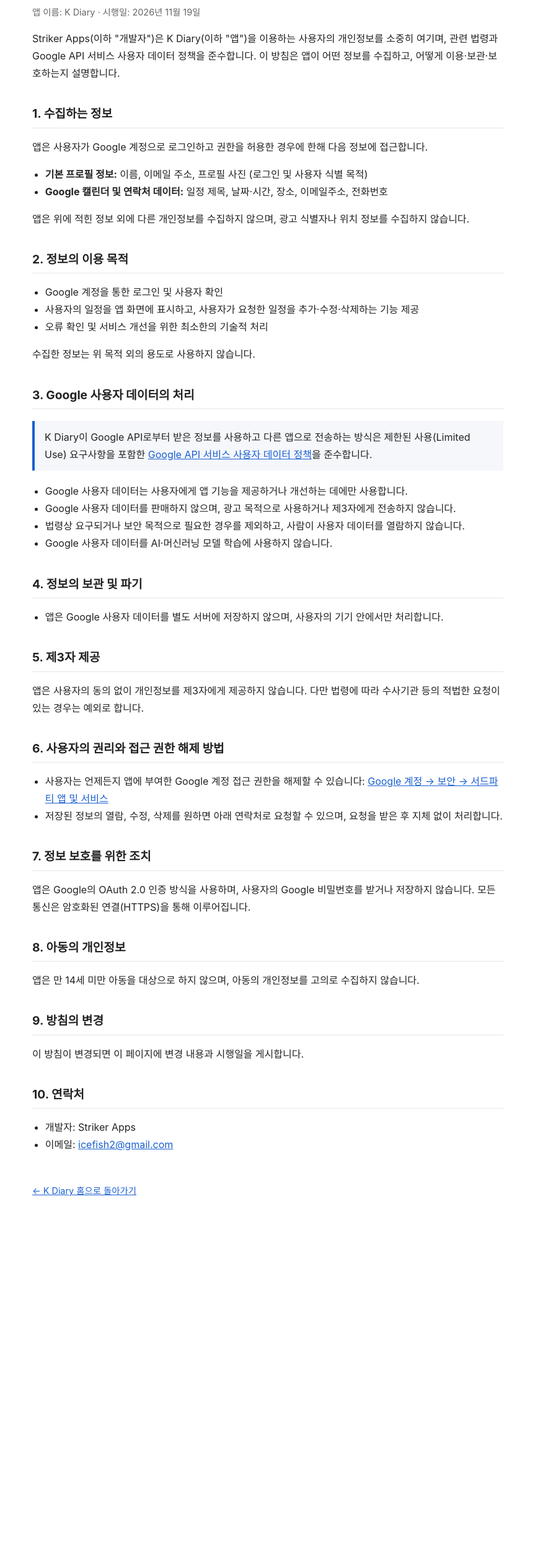
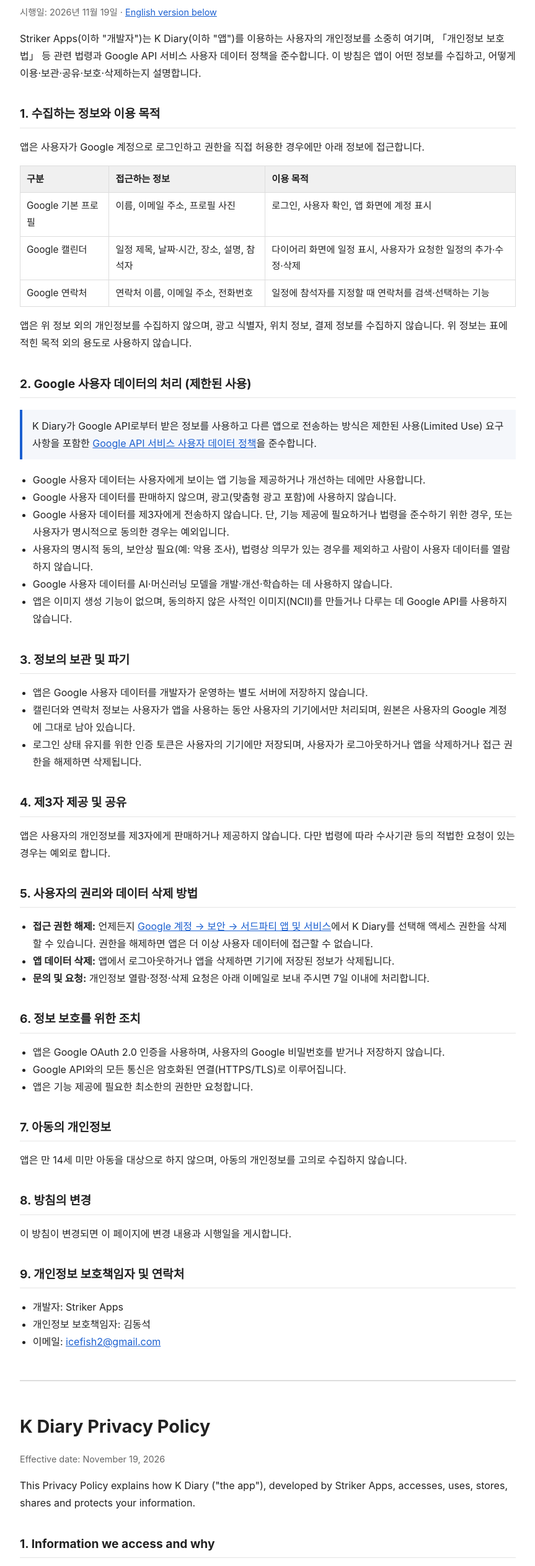
Before and after one commit to Striker1-Kim/my-app-home, a plain HTML site: page privacy.html in a window 1280 px wide. Shown: the part 117-2643 px from the top of the page at 62% size, without its empty margins (208-1071 px from the left). Before the commit the page ends 2131 px from the top, so only its background shows below. Drawn offline with Linux system fonts and the light colour scheme.

Commit message:
Update privacy.html

```diff
--- a/privacy.html
+++ b/privacy.html
@@ -3,104 +3,177 @@
 <head>
   <meta charset="UTF-8">
   <meta name="viewport" content="width=device-width, initial-scale=1.0">
-  <title>개인정보처리방침 | K Diary</title>
+  <title>K Diary 개인정보처리방침 (Privacy Policy)</title>
   <style>
-    body {
-      font-family: -apple-system, BlinkMacSystemFont, "Segoe UI", "Malgun Gothic", "Apple SD Gothic Neo", sans-serif;
-      max-width: 760px;
-      margin: 0 auto;
-      padding: 40px 20px 80px;
-      line-height: 1.75;
-      color: #222;
-    }
+    body { font-family: -apple-system, BlinkMacSystemFont, "Segoe UI", "Malgun Gothic", "Apple SD Gothic Neo", sans-serif; max-width: 800px; margin: 0 auto; padding: 40px 20px 80px; line-height: 1.75; color: #222; }
     h1 { font-size: 1.8rem; margin-bottom: 0.2rem; }
     h2 { font-size: 1.2rem; margin-top: 2.2rem; border-bottom: 1px solid #e5e5e5; padding-bottom: 0.3rem; }
     .meta { color: #666; font-size: 0.9rem; }
     ul { padding-left: 1.3rem; }
     a { color: #1a5fd0; }
+    table { border-collapse: collapse; width: 100%; font-size: 0.95rem; }
+    th, td { border: 1px solid #ddd; padding: 8px 10px; text-align: left; vertical-align: top; }
+    th { background: #f0f0f0; }
     .notice { background: #f5f7fb; border-left: 4px solid #1a5fd0; padding: 12px 16px; margin: 1.2rem 0; }
+    hr { margin: 3rem 0; border: none; border-top: 2px solid #ddd; }
     footer { margin-top: 3rem; font-size: 0.9rem; color: #666; }
   </style>
 </head>
 <body>
 
-  <h1>개인정보처리방침</h1>
-  <p class="meta">앱 이름: K Diary · 시행일: 2026년 11월 19일</p>
+  <h1>K Diary 개인정보처리방침</h1>
+  <p class="meta">시행일: 2026년 11월 19일 · <a href="#english">English version below</a></p>
 
   <p>
-    Striker Apps(이하 "개발자")은 K Diary(이하 "앱")을 이용하는 사용자의 개인정보를 소중히 여기며,
-    관련 법령과 Google API 서비스 사용자 데이터 정책을 준수합니다.
-    이 방침은 앱이 어떤 정보를 수집하고, 어떻게 이용·보관·보호하는지 설명합니다.
+    Striker Apps(이하 "개발자")는 K Diary(이하 "앱")를 이용하는 사용자의 개인정보를 소중히 여기며,
+    「개인정보 보호법」 등 관련 법령과 Google API 서비스 사용자 데이터 정책을 준수합니다.
+    이 방침은 앱이 어떤 정보를 수집하고, 어떻게 이용·보관·공유·보호·삭제하는지 설명합니다.
   </p>
 
-  <h2>1. 수집하는 정보</h2>
-  <p>앱은 사용자가 Google 계정으로 로그인하고 권한을 허용한 경우에 한해 다음 정보에 접근합니다.</p>
-  <ul>
-    <li><strong>기본 프로필 정보:</strong> 이름, 이메일 주소, 프로필 사진 (로그인 및 사용자 식별 목적)</li>
-    <li><strong>Google 캘린더 및 연락처 데이터:</strong> 일정 제목, 날짜·시간, 장소, 이메일주소, 전화번호</li>
-  </ul>
-  <p>앱은 위에 적힌 정보 외에 다른 개인정보를 수집하지 않으며, 광고 식별자나 위치 정보를 수집하지 않습니다.</p>
+  <h2>1. 수집하는 정보와 이용 목적</h2>
+  <p>앱은 사용자가 Google 계정으로 로그인하고 권한을 직접 허용한 경우에만 아래 정보에 접근합니다.</p>
+  <table>
+    <tr><th>구분</th><th>접근하는 정보</th><th>이용 목적</th></tr>
+    <tr>
+      <td>Google 기본 프로필</td>
+      <td>이름, 이메일 주소, 프로필 사진</td>
+      <td>로그인, 사용자 확인, 앱 화면에 계정 표시</td>
+    </tr>
+    <tr>
+      <td>Google 캘린더</td>
+      <td>일정 제목, 날짜·시간, 장소, 설명, 참석자</td>
+      <td>다이어리 화면에 일정 표시, 사용자가 요청한 일정의 추가·수정·삭제</td>
+    </tr>
+    <tr>
+      <td>Google 연락처</td>
+      <td>연락처 이름, 이메일 주소, 전화번호</td>
+      <td>일정에 참석자를 지정할 때 연락처를 검색·선택하는 기능</td>
+    </tr>
+  </table>
+  <p>앱은 위 정보 외의 개인정보를 수집하지 않으며, 광고 식별자, 위치 정보, 결제 정보를 수집하지 않습니다.
+    위 정보는 표에 적힌 목적 외의 용도로 사용하지 않습니다.</p>
 
-  <h2>2. 정보의 이용 목적</h2>
-  <ul>
-    <li>Google 계정을 통한 로그인 및 사용자 확인</li>
-    <li>사용자의 일정을 앱 화면에 표시하고, 사용자가 요청한 일정을 추가·수정·삭제하는 기능 제공</li>
-    <li>오류 확인 및 서비스 개선을 위한 최소한의 기술적 처리</li>
-  </ul>
-  <p>수집한 정보는 위 목적 외의 용도로 사용하지 않습니다.</p>
-
-  <h2>3. Google 사용자 데이터의 처리</h2>
+  <h2>2. Google 사용자 데이터의 처리 (제한된 사용)</h2>
   <div class="notice">
-    K Diary이 Google API로부터 받은 정보를 사용하고 다른 앱으로 전송하는 방식은
+    K Diary가 Google API로부터 받은 정보를 사용하고 다른 앱으로 전송하는 방식은
     제한된 사용(Limited Use) 요구사항을 포함한
     <a href="https://developers.google.com/terms/api-services-user-data-policy" target="_blank" rel="noopener">Google API 서비스 사용자 데이터 정책</a>을 준수합니다.
   </div>
   <ul>
-    <li>Google 사용자 데이터는 사용자에게 앱 기능을 제공하거나 개선하는 데에만 사용합니다.</li>
-    <li>Google 사용자 데이터를 판매하지 않으며, 광고 목적으로 사용하거나 제3자에게 전송하지 않습니다.</li>
-    <li>법령상 요구되거나 보안 목적으로 필요한 경우를 제외하고, 사람이 사용자 데이터를 열람하지 않습니다.</li>
-    <li>Google 사용자 데이터를 AI·머신러닝 모델 학습에 사용하지 않습니다.</li>
+    <li>Google 사용자 데이터는 사용자에게 보이는 앱 기능을 제공하거나 개선하는 데에만 사용합니다.</li>
+    <li>Google 사용자 데이터를 판매하지 않으며, 광고(맞춤형 광고 포함)에 사용하지 않습니다.</li>
+    <li>Google 사용자 데이터를 제3자에게 전송하지 않습니다. 단, 기능 제공에 필요하거나 법령을 준수하기 위한 경우, 또는 사용자가 명시적으로 동의한 경우는 예외입니다.</li>
+    <li>사용자의 명시적 동의, 보안상 필요(예: 악용 조사), 법령상 의무가 있는 경우를 제외하고 사람이 사용자 데이터를 열람하지 않습니다.</li>
+    <li>Google 사용자 데이터를 AI·머신러닝 모델을 개발·개선·학습하는 데 사용하지 않습니다.</li>
+    <li>앱은 이미지 생성 기능이 없으며, 동의하지 않은 사적인 이미지(NCII)를 만들거나 다루는 데 Google API를 사용하지 않습니다.</li>
   </ul>
 
-  <h2>4. 정보의 보관 및 파기</h2>
+  <h2>3. 정보의 보관 및 파기</h2>
   <ul>
-    <li>앱은 Google 사용자 데이터를 별도 서버에 저장하지 않으며, 사용자의 기기 안에서만 처리합니다.</li>
+    <li>앱은 Google 사용자 데이터를 개발자가 운영하는 별도 서버에 저장하지 않습니다.</li>
+    <li>캘린더와 연락처 정보는 사용자가 앱을 사용하는 동안 사용자의 기기에서만 처리되며, 원본은 사용자의 Google 계정에 그대로 남아 있습니다.</li>
+    <li>로그인 상태 유지를 위한 인증 토큰은 사용자의 기기에만 저장되며, 사용자가 로그아웃하거나 앱을 삭제하거나 접근 권한을 해제하면 삭제됩니다.</li>
   </ul>
 
-  <h2>5. 제3자 제공</h2>
-  <p>
-    앱은 사용자의 동의 없이 개인정보를 제3자에게 제공하지 않습니다.
-    다만 법령에 따라 수사기관 등의 적법한 요청이 있는 경우는 예외로 합니다.
-  </p>
+  <h2>4. 제3자 제공 및 공유</h2>
+  <p>앱은 사용자의 개인정보를 제3자에게 판매하거나 제공하지 않습니다.
+    다만 법령에 따라 수사기관 등의 적법한 요청이 있는 경우는 예외로 합니다.</p>
 
-  <h2>6. 사용자의 권리와 접근 권한 해제 방법</h2>
+  <h2>5. 사용자의 권리와 데이터 삭제 방법</h2>
   <ul>
-    <li>사용자는 언제든지 앱에 부여한 Google 계정 접근 권한을 해제할 수 있습니다:
-      <a href="https://myaccount.google.com/permissions" target="_blank" rel="noopener">Google 계정 → 보안 → 서드파티 앱 및 서비스</a>
-    </li>
-    <li>저장된 정보의 열람, 수정, 삭제를 원하면 아래 연락처로 요청할 수 있으며, 요청을 받은 후 지체 없이 처리합니다.</li>
+    <li><strong>접근 권한 해제:</strong> 언제든지
+      <a href="https://myaccount.google.com/permissions" target="_blank" rel="noopener">Google 계정 → 보안 → 서드파티 앱 및 서비스</a>에서
+      K Diary를 선택해 액세스 권한을 삭제할 수 있습니다. 권한을 해제하면 앱은 더 이상 사용자 데이터에 접근할 수 없습니다.</li>
+    <li><strong>앱 데이터 삭제:</strong> 앱에서 로그아웃하거나 앱을 삭제하면 기기에 저장된 정보가 삭제됩니다.</li>
+    <li><strong>문의 및 요청:</strong> 개인정보 열람·정정·삭제 요청은 아래 이메일로 보내 주시면 7일 이내에 처리합니다.</li>
   </ul>
 
-  <h2>7. 정보 보호를 위한 조치</h2>
-  <p>
-    앱은 Google의 OAuth 2.0 인증 방식을 사용하며, 사용자의 Google 비밀번호를 받거나 저장하지 않습니다.
-    모든 통신은 암호화된 연결(HTTPS)을 통해 이루어집니다.
-  </p>
+  <h2>6. 정보 보호를 위한 조치</h2>
+  <ul>
+    <li>앱은 Google OAuth 2.0 인증을 사용하며, 사용자의 Google 비밀번호를 받거나 저장하지 않습니다.</li>
+    <li>Google API와의 모든 통신은 암호화된 연결(HTTPS/TLS)로 이루어집니다.</li>
+    <li>앱은 기능 제공에 필요한 최소한의 권한만 요청합니다.</li>
+  </ul>
 
-  <h2>8. 아동의 개인정보</h2>
+  <h2>7. 아동의 개인정보</h2>
   <p>앱은 만 14세 미만 아동을 대상으로 하지 않으며, 아동의 개인정보를 고의로 수집하지 않습니다.</p>
 
-  <h2>9. 방침의 변경</h2>
+  <h2>8. 방침의 변경</h2>
   <p>이 방침이 변경되면 이 페이지에 변경 내용과 시행일을 게시합니다.</p>
 
-  <h2>10. 연락처</h2>
+  <h2>9. 개인정보 보호책임자 및 연락처</h2>
   <ul>
     <li>개발자: Striker Apps</li>
+    <li>개인정보 보호책임자: 김동석</li>
     <li>이메일: <a href="mailto:icefish2@gmail.com">icefish2@gmail.com</a></li>
   </ul>
 
+  <hr>
+
+  <section id="english" lang="en">
+    <h1>K Diary Privacy Policy</h1>
+    <p class="meta">Effective date: November 19, 2026</p>
+
+    <p>This Privacy Policy explains how K Diary ("the app"), developed by Striker Apps, accesses, uses, stores, shares and protects your information.</p>
+
+    <h2>1. Information we access and why</h2>
+    <p>The app accesses the following data only after you sign in with your Google account and grant permission.</p>
+    <table>
+      <tr><th>Data</th><th>Information</th><th>Purpose</th></tr>
+      <tr><td>Google basic profile</td><td>Name, email address, profile photo</td><td>Sign-in and identifying your account in the app</td></tr>
+      <tr><td>Google Calendar</td><td>Event title, date/time, location, description, attendees</td><td>Displaying your events as a diary and adding, editing or deleting events at your request</td></tr>
+      <tr><td>Google Contacts</td><td>Contact name, email address, phone number</td><td>Searching and selecting attendees when you create an event</td></tr>
+    </table>
+    <p>The app does not collect any other personal information, advertising identifiers, location or payment information, and does not use the data above for any other purpose.</p>
+
+    <h2>2. Use of Google user data (Limited Use)</h2>
+    <div class="notice">
+      K Diary's use and transfer to any other app of information received from Google APIs will adhere to the
+      <a href="https://developers.google.com/terms/api-services-user-data-policy" target="_blank" rel="noopener">Google API Services User Data Policy</a>,
+      including the Limited Use requirements.
+    </div>
+    <ul>
+      <li>Google user data is used only to provide or improve user-facing features of the app.</li>
+      <li>We do not sell Google user data or use it for advertising, including personalized advertising.</li>
+      <li>We do not transfer Google user data to third parties, except as necessary to provide the app's features, to comply with applicable law, or with your explicit consent.</li>
+      <li>No human reads your data unless you give explicit consent, it is necessary for security purposes (such as investigating abuse), or it is required by law.</li>
+      <li>We do not use Google user data to develop, improve or train AI/ML models.</li>
+      <li>The app has no image generation features and does not use Google APIs to create or handle non-consensual intimate imagery (NCII).</li>
+    </ul>
+
+    <h2>3. Storage and retention</h2>
+    <ul>
+      <li>We do not store Google user data on any server operated by the developer.</li>
+      <li>Calendar and contact data are processed only on your device while you use the app; the original data remains in your Google account.</li>
+      <li>Authentication tokens are stored only on your device and are deleted when you sign out, uninstall the app, or revoke access.</li>
+    </ul>
+
+    <h2>4. Sharing</h2>
+    <p>We do not sell or share your personal information with third parties, except when required by law.</p>
+
+    <h2>5. Your rights and how to delete your data</h2>
+    <ul>
+      <li>You can revoke the app's access at any time at
+        <a href="https://myaccount.google.com/permissions" target="_blank" rel="noopener">Google Account → Security → Third-party apps &amp; services</a>.</li>
+      <li>Signing out or uninstalling the app deletes the data stored on your device.</li>
+      <li>For access, correction or deletion requests, email us and we will respond within 7 days.</li>
+    </ul>
+
+    <h2>6. Security</h2>
+    <p>The app uses Google OAuth 2.0 and never receives or stores your Google password. All communication with Google APIs is encrypted (HTTPS/TLS). The app requests only the minimum permissions needed.</p>
+
+    <h2>7. Children</h2>
+    <p>The app is not directed to children under 14 and does not knowingly collect their personal information.</p>
+
+    <h2>8. Changes</h2>
+    <p>If this policy changes, we will post the updated policy and effective date on this page.</p>
+
+    <h2>9. Contact</h2>
+    <p>Striker Apps · Privacy officer: Dongseok Kim · <a href="mailto:icefish2@gmail.com">icefish2@gmail.com</a></p>
+  </section>
+
   <footer>
-    <a href="./">← K Diary 홈으로 돌아가기</a>
+    <a href="./">← K Diary 홈으로 돌아가기 (Back to K Diary home)</a>
   </footer>
 
 </body>
```
